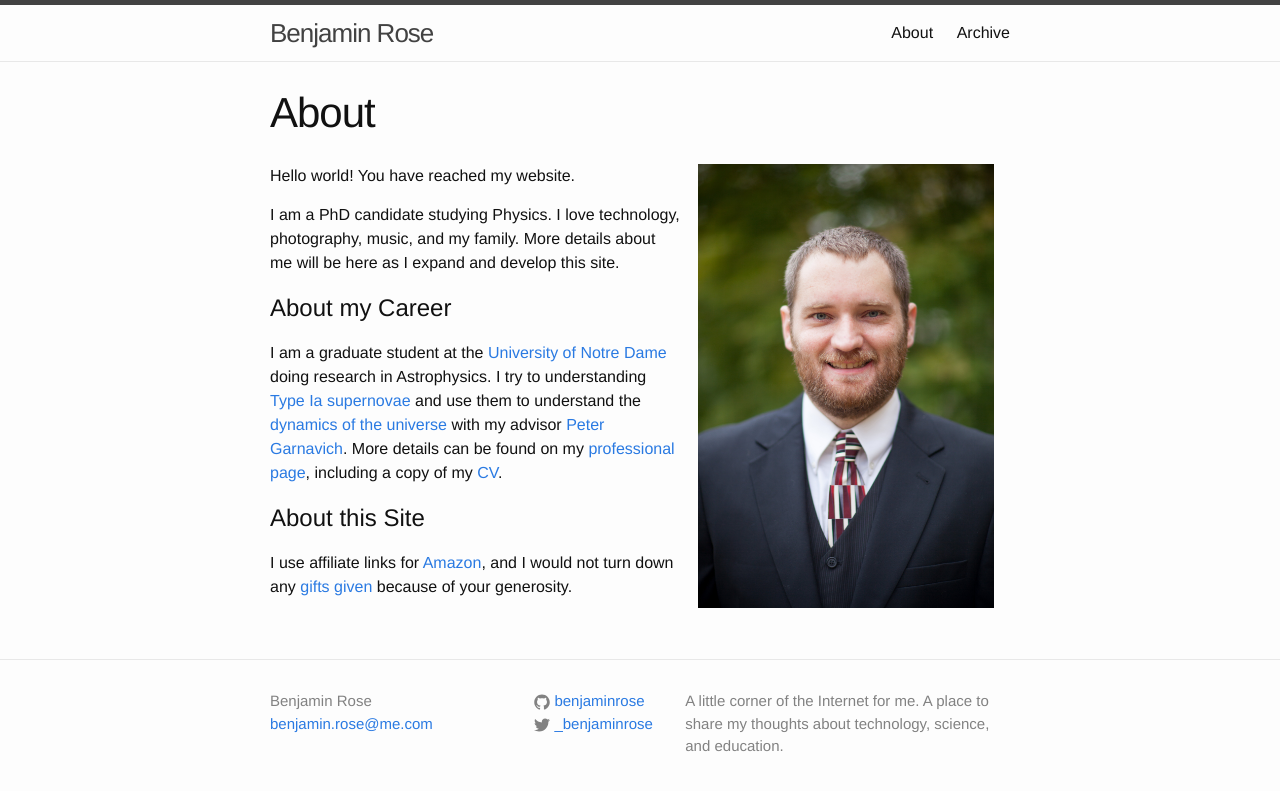
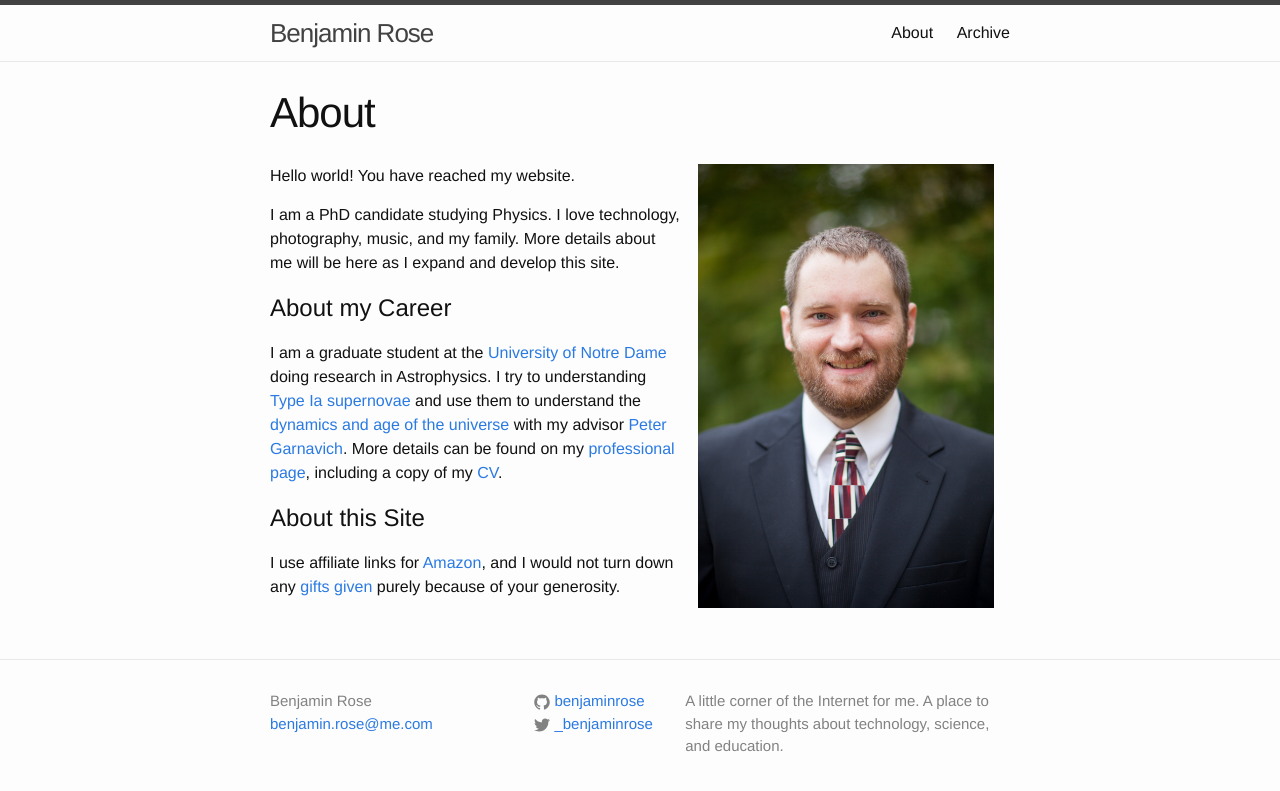
Before and after one commit to benjaminrose/benjaminrose.github.io, a Jekyll site: the page built from about.md, in a window 1280 px wide. Shown: the top 791 px of the page. Built offline with Jekyll 4.4.1, drawn with Linux system fonts in a browser that asks for light colours.

Commit message:
Change some wording to About page.

```diff
--- a/about.md
+++ b/about.md
@@ -14,7 +14,7 @@ I am a PhD candidate studying Physics. I love technology, photography, music, an
 
 # About my Career
 
-I am a graduate student at the [University of Notre Dame][nd-phys] doing research in Astrophysics. I try to understanding [Type Ia supernovae][sn] and use them to understand the [dynamics of the universe][obs-cosmology] with my advisor [Peter Garnavich][peter]. More details can be found on my [professional page][brose3], including a copy of my [CV].
+I am a graduate student at the [University of Notre Dame][nd-phys] doing research in Astrophysics. I try to understanding [Type Ia supernovae][sn] and use them to understand the [dynamics and age of the universe][obs-cosmology] with my advisor [Peter Garnavich][peter]. More details can be found on my [professional page][brose3], including a copy of my [CV].
 
 [nd-phys]: http://www.physics.nd.edu
 [sn]: https://en.wikipedia.org/wiki/Type_Ia_supernova
@@ -25,7 +25,7 @@ I am a graduate student at the [University of Notre Dame][nd-phys] doing researc
 
 # About this Site
 
-I use affiliate links for [Amazon], and I would not turn down any [gifts given][square] because of your generosity.
+I use affiliate links for [Amazon], and I would not turn down any [gifts given][square] purely because of your generosity.
 
 [Amazon]: https://www.amazon.com//ref=as_li_ss_tl?ie=UTF8&linkCode=ll2&tag=benjaminros0f-20&linkId=de5cbac379cbc21e038681e2dd313f77
 [square]: https://cash.me/$rose
```
